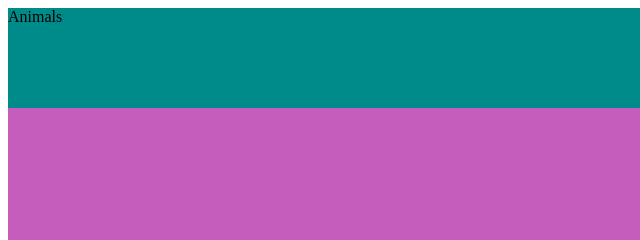
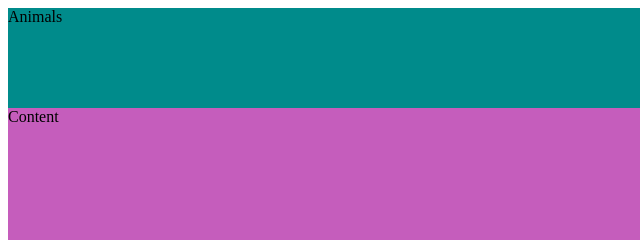
Before and after one commit to albina737/Animals, a plain HTML site: page index.html in a window 1280 px wide. Shown: the top 240 px of the page, 0-640 px from the left. Drawn offline with Linux system fonts and the light colour scheme.

Commit message:
Update index.html
Лера, забери ці зміни контенту.

```diff
--- a/index.html
+++ b/index.html
@@ -14,7 +14,7 @@
     </header>
     <div id="content">
         <div class="container">
-
+            Content
         </div>
     </div>
     <footer id="footer">
```
